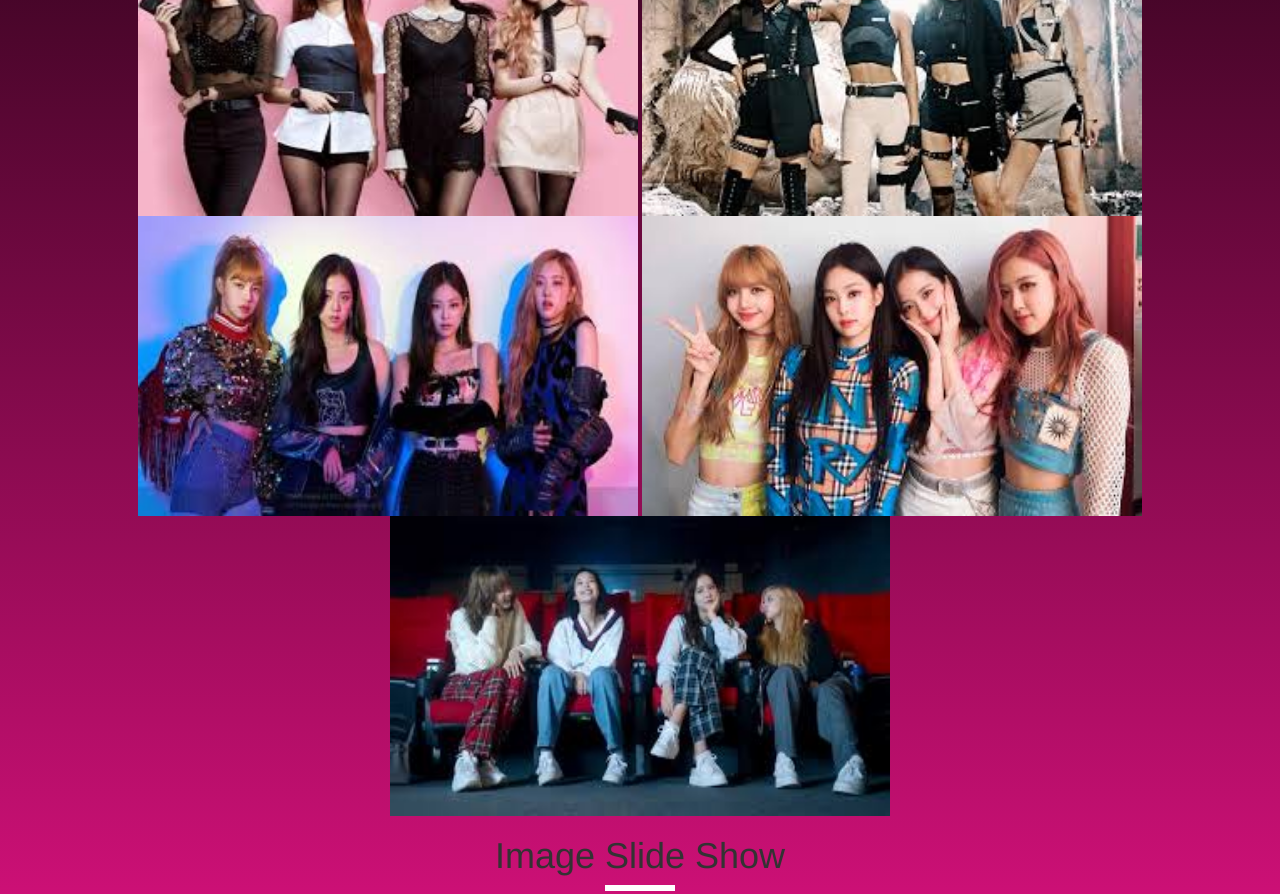
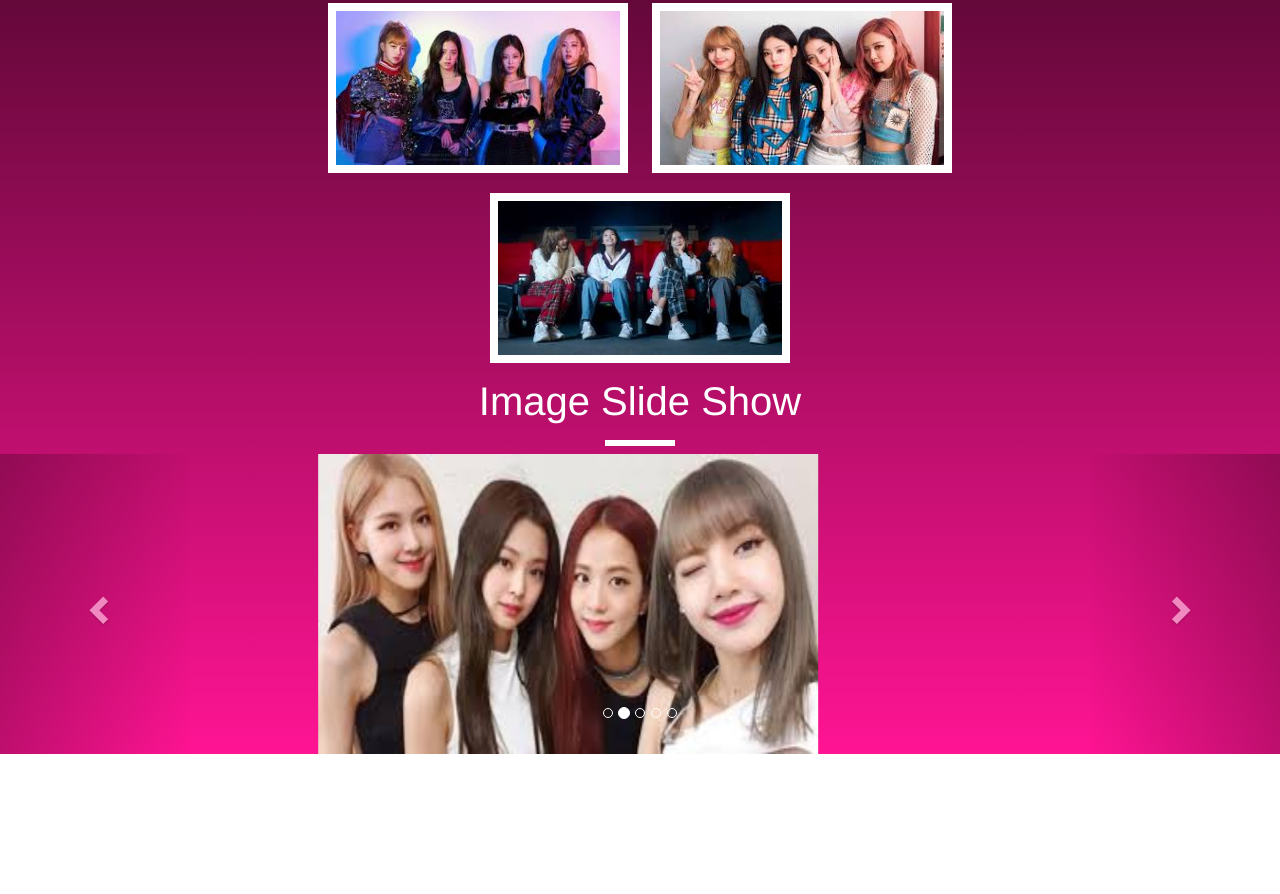
Before and after one commit to sukanya10991/sukanya-, a plain HTML site: page index.html in a window 1280 px wide. Shown: the part 488-1382 px from the top of the page. After the commit the page ends 1242 px from the top, so only its background shows below. Drawn offline with nearby package versions, Linux system fonts and the light colour scheme.

Commit message:
Add files via upload

```diff
--- a/index.html
+++ b/index.html
@@ -9,8 +9,8 @@
 </head>
 
 <body>
-    <section id="grid images">
-        <h1>Grid Gallery</h1>
+    <section id="gridimages">
+        <p>Grid Gallery</p>
         <div class="line"></div>
         <br>
         <img src="download%20(1).jpg">&nbsp;<img src="download%20(2).jpg">
@@ -20,7 +20,7 @@
         <br>
         <img src="images%20(1).jpg">
     </section>
-    <h1>Image Slide Show</h1>
+    <p>Image Slide Show</p>
     <div class="line"></div>
     <div id="myCarousel" class="carousel slide" data-ride="carousel">
         <div class="carousel-inner">
@@ -34,7 +34,8 @@
                 <center>
                     <img src="images%20(3).jpg">
                 </center>
-                <div class="item"></div>
+            </div>
+                <div class="item">
                 <center>
                     <img src="images%20(4).jpg">
                 </center>
@@ -51,9 +52,14 @@
             </div>
         </div>
         <a class="left carousel-control" href="#myCarousel" data-slide="prev"> <span class="glyphicon glyphicon-chevron-left"></span> </a> <a class="right carousel-control" href="#myCarousel" data-slide="next"> <span class="glyphicon glyphicon-chevron-right"></span> </a>
-        <ol class="carousel-indicators"></ol>
-        <li data-target="#myCarousel" data-slide-to="0" class="active"></li>
-        <li data-target="#myCarousel" data-slide-to="1"></li>
+
+        <ol class="carousel-indicators">
+            <li data-target="#myCarousel" data-slide-to="0" class="active"></li>
+            <li data-target="#myCarousel" data-slide-to="1"></li>
+            <li data-target="#myCarousel" data-slide-to="2"></li>
+            <li data-target="#myCarousel" data-slide-to="3"></li>
+            <li data-target="#myCarousel" data-slide-to="4"></li>
+        </ol>
     </div>
 </body>
 
--- a/style.css
+++ b/style.css
@@ -1,15 +1,15 @@
 body {
     text-align: center;
     background: linear-gradient(black 0%, deeppink 100%);
-    color: white;
 }
 
-#grid images img {
+#gridimages img {
     height: 170px !important;
     width: 300px !important;
-    border-width: 5px;
-    padding: 2px;
+    border-width: 8px;
+    margin: 10px;
     border-color: white;
+    border-style: solid;
 }
 
 .line {
@@ -23,3 +23,8 @@ img {
     width: 500px;
     height: 300px;
 }
+
+p {
+    color: white;
+    font-size:40px;
+}
```
Also changed, not shown: images (7).jpg (added).
